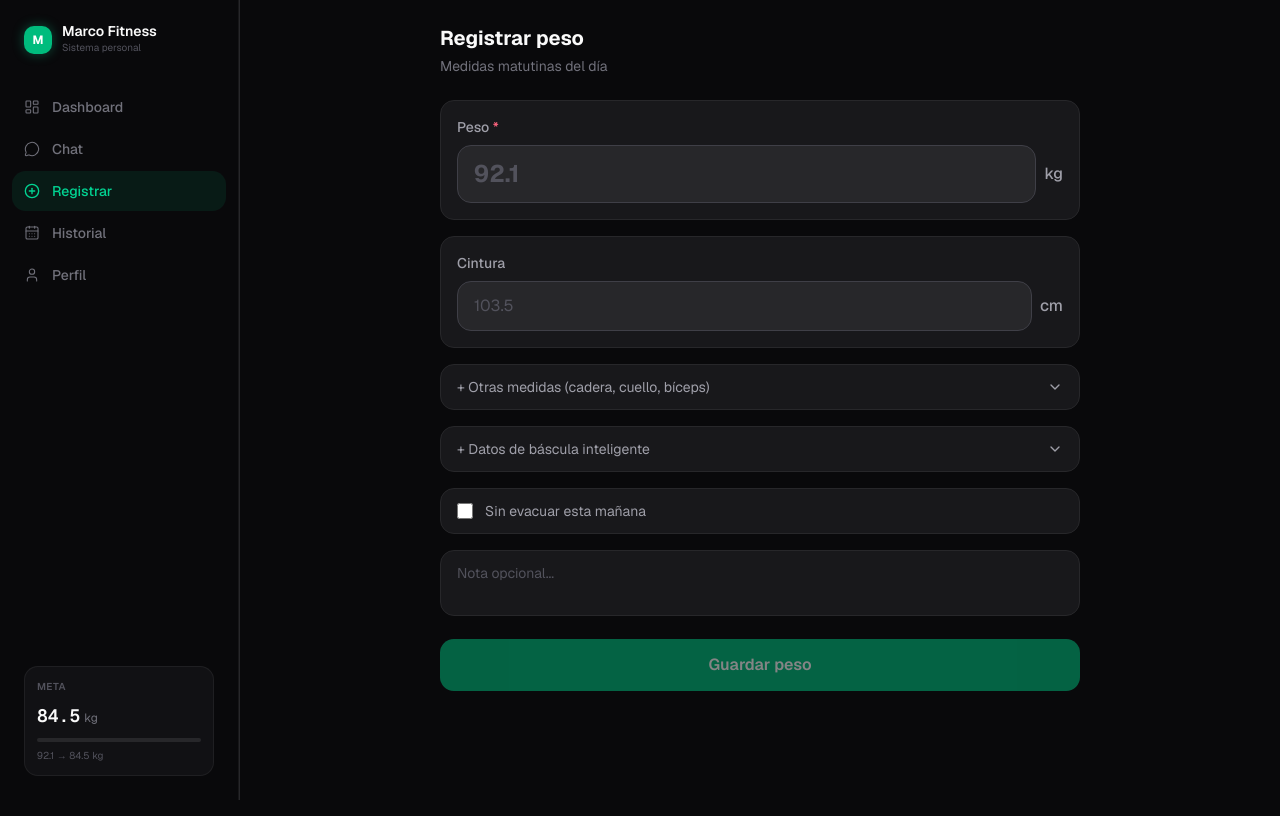
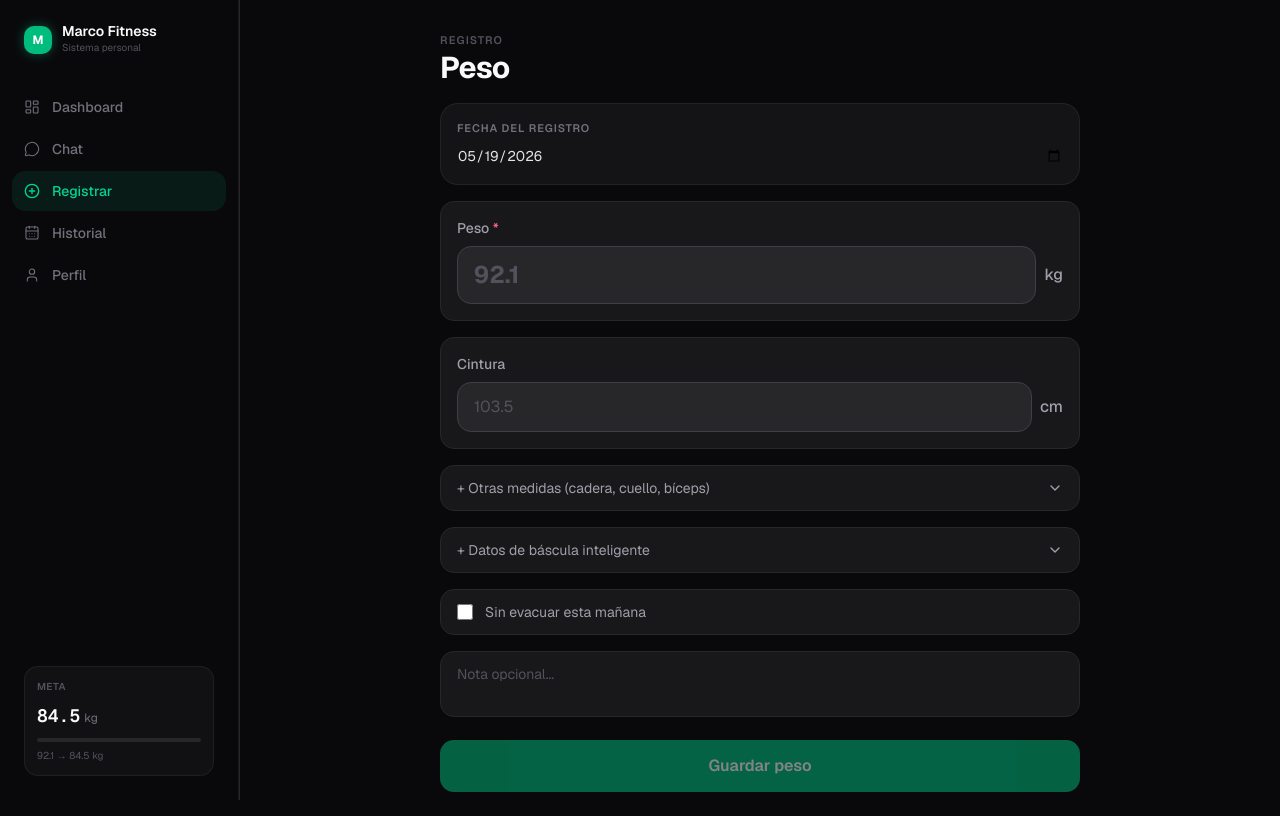
Before and after one commit to MarkiiAk/marco-fitness, a Next.js app: page /registrar/peso in a window 1280 px wide. Built offline with nearby package versions, Linux system fonts and the light colour scheme.

Commit message:
feat: selector de fecha en registros, fix timezone

```diff
--- a/app/(app)/registrar/comida/page.tsx
+++ b/app/(app)/registrar/comida/page.tsx
@@ -3,8 +3,13 @@
 import { useState, useEffect } from 'react'
 import { useRouter } from 'next/navigation'
 import { createClient } from '@/lib/supabase/client'
-import { Search, Plus, X, ChevronDown } from 'lucide-react'
+import { Search, Plus, X } from 'lucide-react'
 import { cn } from '@/lib/utils'
+
+function localToday() {
+  const now = new Date()
+  return `${now.getFullYear()}-${String(now.getMonth()+1).padStart(2,'0')}-${String(now.getDate()).padStart(2,'0')}`
+}
 
 type TipoComida = 'desayuno' | 'comida' | 'cena' | 'snack' | 'suplemento'
 
@@ -45,6 +50,7 @@ function calcMacros(food: FoodItem, cantidadG: number) {
 export default function RegistrarComidaPage() {
   const router = useRouter()
   const supabase = createClient()
+  const [fecha, setFecha] = useState(localToday())
   const [tipo, setTipo] = useState<TipoComida>('comida')
   const [catalog, setCatalog] = useState<FoodItem[]>([])
   const [query, setQuery] = useState('')
@@ -117,6 +123,7 @@ export default function RegistrarComidaPage() {
       method: 'POST',
       headers: { 'Content-Type': 'application/json' },
       body: JSON.stringify({
+        fecha,
         tipo,
         notas: notas || null,
         items: items.map(item => ({
@@ -140,6 +147,18 @@ export default function RegistrarComidaPage() {
       <div className="pt-2">
         <p className="text-[11px] font-semibold text-zinc-600 uppercase tracking-[0.1em] mb-1">Registro</p>
         <h1 className="text-3xl font-bold text-zinc-50 tracking-tight leading-none">Comida</h1>
+      </div>
+
+      {/* Selector de fecha */}
+      <div className="relative overflow-hidden rounded-2xl px-4 py-3 bg-zinc-900/80 border border-white/[0.06] flex items-center gap-3">
+        <span className="text-[11px] font-semibold text-zinc-500 uppercase tracking-[0.08em] shrink-0">Fecha</span>
+        <input
+          type="date"
+          value={fecha}
+          onChange={e => setFecha(e.target.value)}
+          max={localToday()}
+          className="flex-1 bg-transparent text-zinc-200 text-sm focus:outline-none"
+        />
       </div>
 
       {/* Selector de tipo */}
--- a/app/(app)/registrar/peso/page.tsx
+++ b/app/(app)/registrar/peso/page.tsx
@@ -2,11 +2,17 @@
 
 import { useState } from 'react'
 import { useRouter } from 'next/navigation'
-import { Scale, ChevronDown } from 'lucide-react'
+import { ChevronDown } from 'lucide-react'
+
+function localToday() {
+  const now = new Date()
+  return `${now.getFullYear()}-${String(now.getMonth()+1).padStart(2,'0')}-${String(now.getDate()).padStart(2,'0')}`
+}
 
 export default function RegistrarPesoPage() {
   const router = useRouter()
   const [loading, setLoading] = useState(false)
+  const [fecha, setFecha] = useState(localToday())
   const [showMedidas, setShowMedidas] = useState(false)
   const [showBascula, setShowBascula] = useState(false)
   const [form, setForm] = useState({
@@ -37,6 +43,7 @@ export default function RegistrarPesoPage() {
     setLoading(true)
 
     const payload = {
+      fecha,
       peso_kg: parseFloat(form.peso_kg),
       cintura_cm: form.cintura_cm ? parseFloat(form.cintura_cm) : null,
       cadera_cm: form.cadera_cm ? parseFloat(form.cadera_cm) : null,
@@ -65,13 +72,27 @@ export default function RegistrarPesoPage() {
   }
 
   return (
-    <div className="space-y-6">
-      <div>
-        <h1 className="text-xl font-bold text-zinc-50">Registrar peso</h1>
-        <p className="text-sm text-zinc-500 mt-1">Medidas matutinas del día</p>
+    <div className="space-y-5">
+      <div className="pt-2">
+        <p className="text-[11px] font-semibold text-zinc-600 uppercase tracking-[0.1em] mb-1">Registro</p>
+        <h1 className="text-3xl font-bold text-zinc-50 tracking-tight leading-none">Peso</h1>
       </div>
 
       <form onSubmit={handleSubmit} className="space-y-4">
+        {/* Selector de fecha */}
+        <div className="relative overflow-hidden rounded-2xl p-4 bg-zinc-900/80 border border-white/[0.06]">
+          <label className="block text-[11px] font-semibold text-zinc-500 uppercase tracking-[0.08em] mb-2">
+            Fecha del registro
+          </label>
+          <input
+            type="date"
+            value={fecha}
+            onChange={e => setFecha(e.target.value)}
+            max={localToday()}
+            className="w-full bg-transparent text-zinc-200 text-sm focus:outline-none"
+          />
+        </div>
+
         {/* Peso principal */}
         <div className="bg-zinc-900 rounded-xl p-4 border border-zinc-800">
           <label className="block text-sm font-medium text-zinc-400 mb-2">
--- a/app/api/meals/route.ts
+++ b/app/api/meals/route.ts
@@ -9,7 +9,7 @@ export async function POST(request: Request) {
 
   const body = await request.json()
   const { items, ...mealData } = body
-  const today = todayISO()
+  const today = body.fecha ?? todayISO()
 
   // Calcular totales de la comida
   const totales = (items ?? []).reduce(
--- a/app/api/weight/route.ts
+++ b/app/api/weight/route.ts
@@ -8,13 +8,13 @@ export async function POST(request: Request) {
   if (!user) return NextResponse.json({ error: 'No autorizado' }, { status: 401 })
 
   const body = await request.json()
-  const today = todayISO()
+  const fecha = body.fecha ?? todayISO()
 
   const { data, error } = await supabase
     .from('weight_records')
     .upsert({
       user_id: user.id,
-      fecha: today,
+      fecha,
       ...body,
     }, { onConflict: 'user_id,fecha' })
     .select()
@@ -22,14 +22,13 @@ export async function POST(request: Request) {
 
   if (error) return NextResponse.json({ error: error.message }, { status: 500 })
 
-  // Crear o actualizar daily_summary con los datos del día
   await supabase
     .from('daily_summary')
     .upsert({
       user_id: user.id,
-      fecha: today,
-      dia_semana: getDiaSemana(today),
-      tipo_dia: getTipoDia(today),
+      fecha,
+      dia_semana: getDiaSemana(fecha),
+      tipo_dia: getTipoDia(fecha),
       semana_numero: getWeekNumber(),
     }, { onConflict: 'user_id,fecha' })
 
--- a/app/api/workouts/route.ts
+++ b/app/api/workouts/route.ts
@@ -9,7 +9,7 @@ export async function POST(request: Request) {
 
   const body = await request.json()
   const { ejercicios, ...workoutData } = body
-  const today = todayISO()
+  const today = body.fecha ?? todayISO()
 
   // Insertar el entreno
   const { data: workout, error } = await supabase
--- a/lib/utils.ts
+++ b/lib/utils.ts
@@ -16,7 +16,7 @@ export function formatDateShort(date: string | Date): string {
 }
 
 export function todayISO(): string {
-  return new Date().toLocaleDateString('en-CA', { timeZone: 'America/Mexico_City' })
+  return new Date().toISOString().split('T')[0]
 }
 
 export function formatKcal(kcal: number): string {
```
